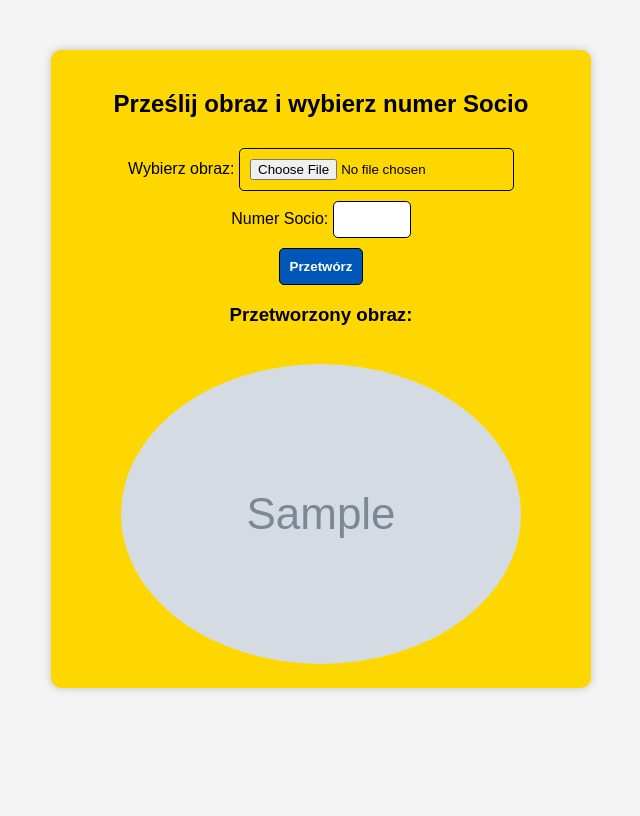
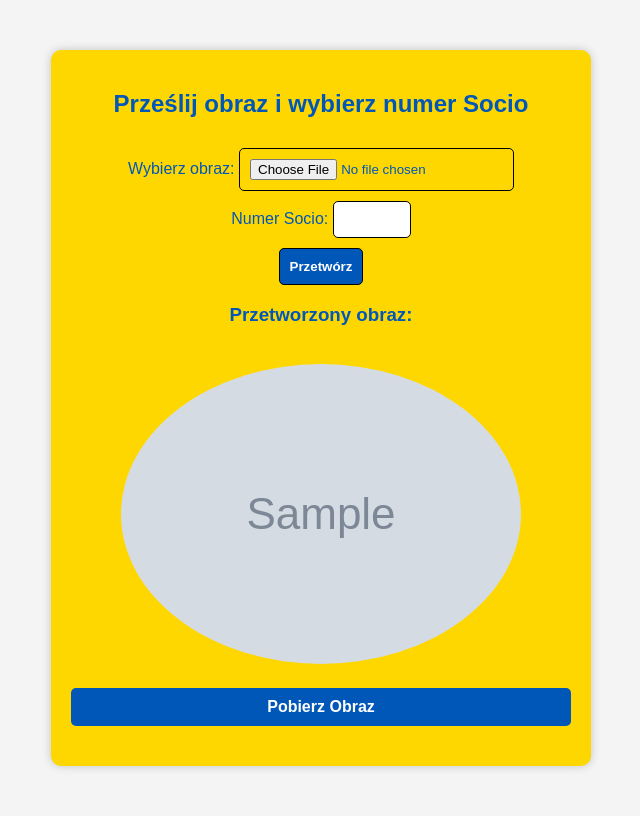
Before and after one commit to przemeu/Socios, a Flask app: template templates/index.html in a window 1280 px wide. Shown: the whole page, without its empty margins (319-959 px from the left). Before the commit the page ends 691 px from the top, so only its background shows below. Run offline with Flask 3, Linux system fonts and the light colour scheme; the template is opened without the code that fills it: most values are stand-ins (such as "Sample title", 1, 10 or a date in 2020); grey boxes marked "Sample" are stand-in pictures.

Commit message:
Update index.html

```diff
--- a/templates/index.html
+++ b/templates/index.html
@@ -3,13 +3,13 @@
 <head>
     <meta charset="UTF-8">
     <meta name="viewport" content="width=device-width, initial-scale=1.0">
-    <title>Przetwarzanie Obrazu</title>
+    <title>Twoja nakładka Socios</title>
     <style>
         body {
             font-family: Arial, sans-serif;
             background-color: #f4f4f4;
             text-align: center;
-            color: #000;
+            color: #0057b8; /* Niebieski tekst */
         }
         .container {
             max-width: 500px;
@@ -39,6 +39,19 @@
             max-width: 100%;
             border-radius: 50%; /* Okrągły podgląd */
         }
+        .download-btn {
+            display: block;
+            margin: 20px auto;
+            padding: 10px 20px;
+            background-color: #0057b8;
+            color: white;
+            font-weight: bold;
+            text-decoration: none;
+            border-radius: 5px;
+        }
+        .download-btn:hover {
+            background-color: #004494;
+        }
     </style>
 </head>
 <body>
@@ -58,6 +71,9 @@
         {% if processed_image %}
             <h3>Przetworzony obraz:</h3>
             <img src="{{ processed_image }}" alt="Przetworzony obraz">
+
+            <br>
+            <a href="{{ processed_image }}" download="processed_image.png" class="download-btn">Pobierz Obraz</a>
         {% endif %}
     </div>
 
```
